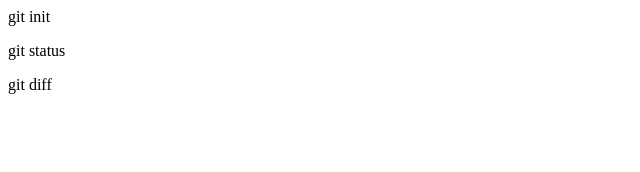
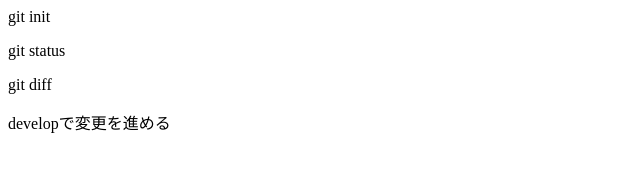
Before and after one commit to cankan7/git_test, a plain HTML site: page index.html in a window 1280 px wide. Shown: the whole page, without its empty margins (0-640 px from the left). Drawn offline with Linux system fonts and the light colour scheme.

Commit message:
developで変更を進める

```diff
--- a/index.html
+++ b/index.html
@@ -1,3 +1,4 @@
 <p>git init</p>
 <p>git status</p>
 <p>git diff</p>
+<p>developで変更を進める</p>
```
